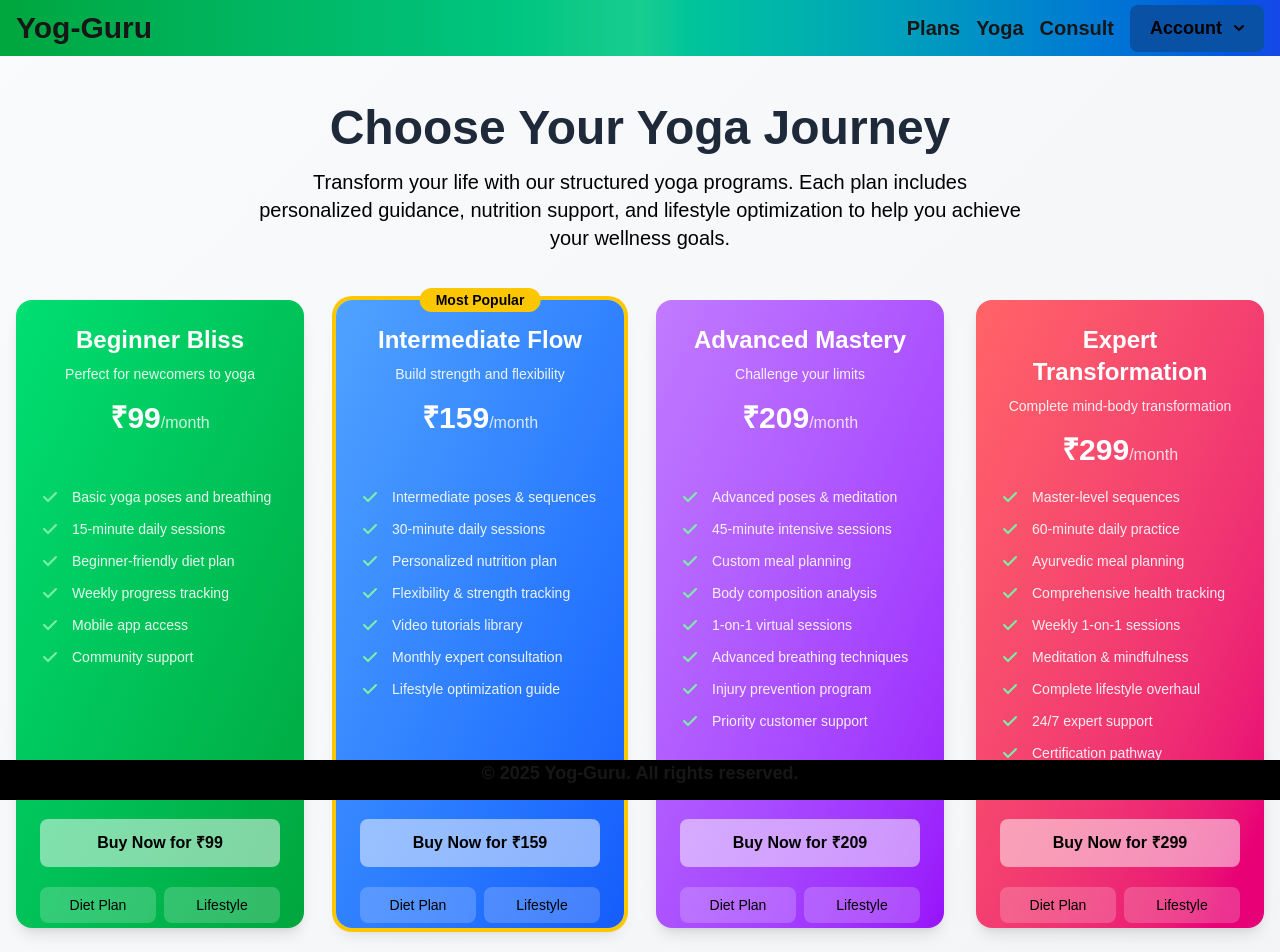
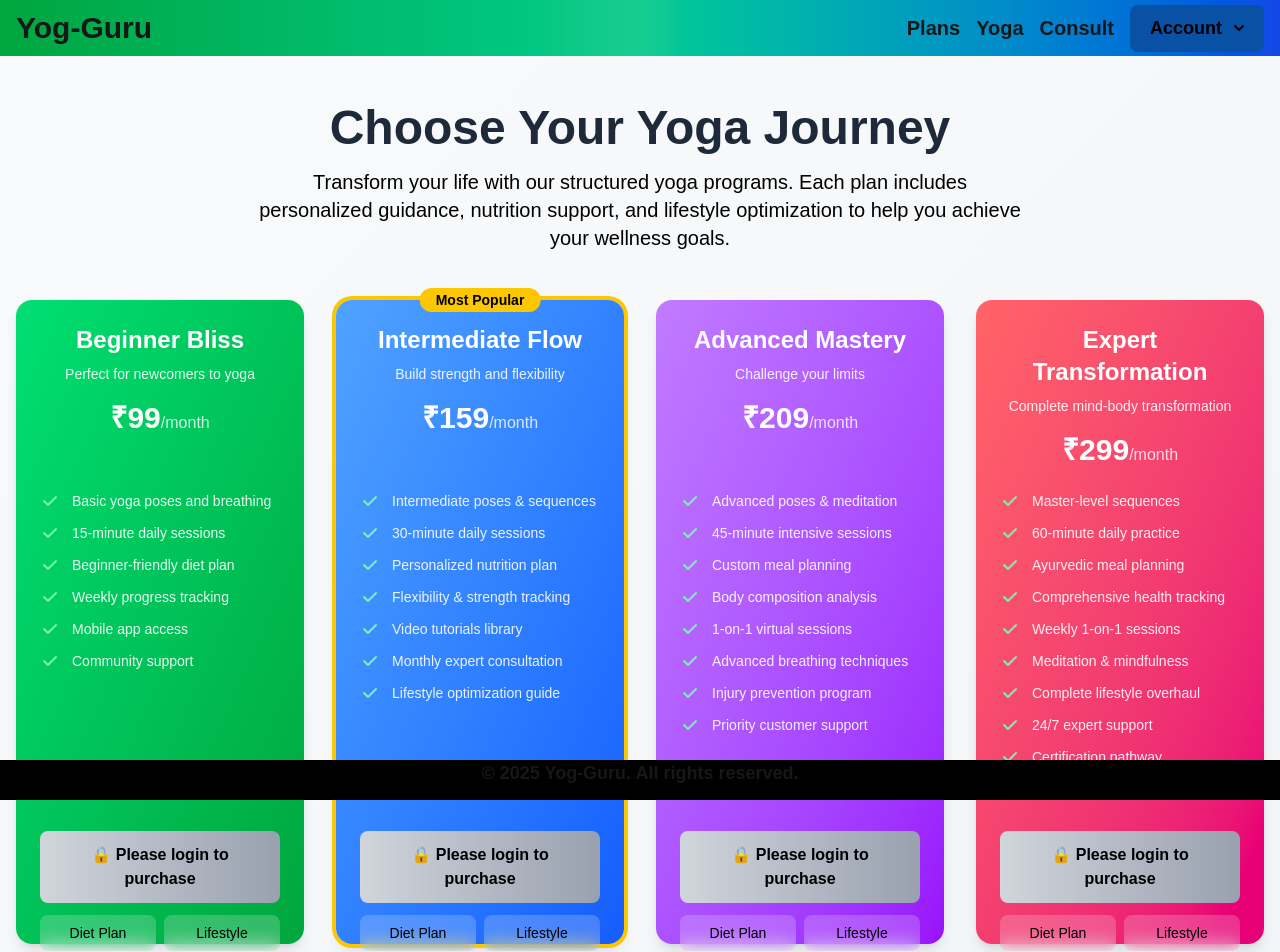
Before and after one commit to SubCoder006/Yog-Guru, a Next.js app: page /plans in a window 1280 px wide. Shown: the top 952 px of the page. Built offline with nearby package versions, Linux system fonts and the light colour scheme.

Commit message:
Update PaymentButton.jsx

```diff
--- a/components/PaymentButton.jsx
+++ b/components/PaymentButton.jsx
@@ -9,11 +9,24 @@ const PaymentButton = ({ plan, planId, customAmount, label }) => {
   const [loading, setLoading] = useState(false);
 
   const handlePayment = async () => {
-    if (!isAuthenticated) return;
+    console.log('🔥 Payment button clicked!', {
+      isAuthenticated,
+      user: user?.username,
+      plan: plan?.name,
+      planId,
+      customAmount
+    });
+
+    if (!isAuthenticated) {
+      alert('⚠️ Please login to continue with payment');
+      return;
+    }
 
     setLoading(true);
 
     try {
+      console.log('📝 Step 1: Creating Razorpay order...');
+
       // Create Razorpay order
       const orderResponse = await fetch('/api/payments/create-order', {
         method: 'POST',
@@ -22,32 +35,51 @@ const PaymentButton = ({ plan, planId, customAmount, label }) => {
           'x-user-id': user?.id?.toString?.() || ''
         },
         body: JSON.stringify({
-          planId,
-          customAmount,
-          description: plan?.name || label || 'Payment'
+          planId: planId || plan?.id,
+          customAmount: customAmount || plan?.amount,
+          description: plan?.name || label || 'Yog-Guru Premium'
         }),
       });
 
-      let orderData;
-      const rawText = await orderResponse.text();
-      try { orderData = JSON.parse(rawText); } catch { orderData = { error: rawText }; }
+      console.log('📊 Order API Response Status:', orderResponse.status);
 
       if (!orderResponse.ok) {
-        const message = orderData?.error || orderData?.message || 'Unable to create order';
-        throw new Error(message);
+        const errorText = await orderResponse.text();
+        console.error('❌ Order creation failed:', errorText);
+        throw new Error(`Failed to create order: ${errorText}`);
       }
+
+      const orderData = await orderResponse.json();
+      console.log('✅ Order created successfully:', orderData);
+
+      // Validate required fields
+      if (!orderData.keyId || !orderData.orderId || !orderData.amount) {
+        console.error('❌ Invalid order data:', orderData);
+        throw new Error('Invalid order response from server');
+      }
+
+      console.log('🔧 Step 2: Loading Razorpay script...');
+      await loadRazorpayScript();
+
+      console.log('🚀 Step 3: Opening Razorpay checkout...');
 
       // Initialize Razorpay checkout
       const options = {
         key: orderData.keyId,
         amount: orderData.amount,
-        currency: orderData.currency,
+        currency: orderData.currency || 'INR',
         name: 'Yog-Guru',
-        description: orderData.description || (plan?.name ? `${plan.name}` : 'Payment'),
+        description: orderData.description || `${plan?.name || 'Premium'} Subscription`,
+        image: '/logo.png', // Add your logo if available
         order_id: orderData.orderId,
+
         handler: async function (response) {
+          console.log('💳 Payment successful! Response:', response);
+          setLoading(true); // Keep loading during verification
+
           try {
-            // Verify payment on server
+            console.log('🔍 Step 4: Verifying payment...');
+
             const verifyResponse = await fetch('/api/payments/verify', {
               method: 'POST',
               headers: {
@@ -58,69 +90,168 @@ const PaymentButton = ({ plan, planId, customAmount, label }) => {
                 razorpay_order_id: response.razorpay_order_id,
                 razorpay_payment_id: response.razorpay_payment_id,
                 razorpay_signature: response.razorpay_signature,
-                planId,
+                planId: planId || plan?.id,
               }),
             });
 
             const verifyData = await verifyResponse.json();
+            console.log('🔍 Verification response:', verifyData);
 
-            if (verifyResponse.ok) {
+            if (verifyResponse.ok && verifyData.success) {
+              console.log('✅ Payment verified successfully!');
               // Payment successful - redirect to success page
-              window.location.href = '/payment/success';
+              window.location.href = `/payments/success?payment_id=${response.razorpay_payment_id}&plan=${plan?.name || 'Premium'}`;
             } else {
-              throw new Error(verifyData.error);
+              throw new Error(verifyData.error || 'Payment verification failed');
             }
           } catch (error) {
-            console.error('Payment verification failed:', error);
-            alert('Payment verification failed. Please contact support.');
+            console.error('❌ Payment verification failed:', error);
+            alert(`Payment verification failed: ${error.message}. Please contact support with Payment ID: ${response.razorpay_payment_id}`);
+            window.location.href = `/payments/failed?payment_id=${response.razorpay_payment_id}`;
           }
         },
+
         prefill: {
-          name: user?.username || 'Yog-Guru user',
-          email: user?.email || 'noreply@yogguru.local',
+          name: user?.username || user?.name || 'Yog-Guru User',
+          email: user?.email || 'user@yogguru.com',
+          contact: user?.phone || '',
         },
+
         theme: {
           color: '#3B82F6',
         },
+
         modal: {
           ondismiss: function() {
+            console.log('💔 Payment modal dismissed by user');
             setLoading(false);
           }
+        },
+
+        // Add retry configuration
+        retry: {
+          enabled: true,
+          max_count: 3
         }
       };
 
-      // Load Razorpay script if not already loaded
+      console.log('🎯 Opening Razorpay with options:', {
+        key: options.key,
+        amount: options.amount,
+        currency: options.currency,
+        order_id: options.order_id
+      });
+
       if (!window.Razorpay) {
-        const script = document.createElement('script');
-        script.src = 'https://checkout.razorpay.com/v1/checkout.js';
-        script.onload = () => {
-          const rzp = new window.Razorpay(options);
-          rzp.open();
-        };
-        document.body.appendChild(script);
-      } else {
-        const rzp = new window.Razorpay(options);
-        rzp.open();
+        throw new Error('Razorpay script not loaded properly');
       }
+
+      const rzp = new window.Razorpay(options);
+
+      // Handle Razorpay errors
+      rzp.on('payment.failed', function (response) {
+        console.error('💥 Razorpay payment failed:', response.error);
+        alert(`Payment failed: ${response.error.description}`);
+        setLoading(false);
+      });
+
+      rzp.open();
+
     } catch (error) {
-      console.error('Payment initiation failed:', error);
-      alert(`Razorpay order creation failed: ${error?.message || 'Unknown error'}`);
-    } finally {
+      console.error('💥 Payment initiation failed:', error);
+      alert(`❌ Payment failed: ${error?.message || 'Unknown error occurred'}`);
       setLoading(false);
     }
   };
+
+  // Enhanced Razorpay script loader with better error handling
+  const loadRazorpayScript = () => {
+    return new Promise((resolve, reject) => {
+      // Check if Razorpay is already loaded
+      if (window.Razorpay) {
+        console.log('✅ Razorpay already loaded');
+        resolve();
+        return;
+      }
+
+      // Check if script is already being loaded
+      const existingScript = document.querySelector('script[src*="checkout.razorpay.com"]');
+      if (existingScript) {
+        console.log('⏳ Razorpay script already loading...');
+        existingScript.onload = resolve;
+        existingScript.onerror = reject;
+        return;
+      }
+
+      console.log('📥 Loading Razorpay script...');
+      const script = document.createElement('script');
+      script.src = 'https://checkout.razorpay.com/v1/checkout.js';
+      script.async = true;
+
+      script.onload = () => {
+        console.log('✅ Razorpay script loaded successfully');
+        resolve();
+      };
+
+      script.onerror = (error) => {
+        console.error('❌ Failed to load Razorpay script:', error);
+        reject(new Error('Failed to load Razorpay checkout script'));
+      };
+
+      document.body.appendChild(script);
+
+      // Timeout after 10 seconds
+      setTimeout(() => {
+        if (!window.Razorpay) {
+          reject(new Error('Razorpay script load timeout'));
+        }
+      }, 10000);
+    });
+  };
+
+  // Don't render if not authenticated
+  if (!isAuthenticated) {
+    return (
+      <div className="w-full py-3 px-6 rounded-lg font-semibold bg-gradient-to-r from-gray-300 to-gray-400 text-gray-600 text-center cursor-not-allowed">
+        <span className="flex items-center justify-center">
+          🔒 Please login to purchase
+        </span>
+      </div>
+    );
+  }
+
+  const displayAmount = customAmount || plan?.amount;
 
   return (
     <button
       onClick={handlePayment}
       disabled={loading}
-      className={`w-full py-3 px-6 rounded-lg font-semibold transition-colors ${
-        loading
-          ? 'bg-gray-400 cursor-not-allowed'
-          : 'bg-white/50 hover:bg-gray-200/50 text-white'
-      }`}
+      className={`
+        w-full max-w-full py-3 px-4 rounded-lg font-semibold text-base transition-all duration-300
+        ${loading
+          ? 'bg-gradient-to-r from-gray-400 to-gray-500 cursor-not-allowed shadow-none'
+          : 'bg-gradient-to-r from-blue-500 via-purple-500 to-pink-500 hover:from-blue-600 hover:via-purple-600 hover:to-pink-600 text-white shadow-lg hover:shadow-xl transform hover:scale-[1.02] active:scale-[0.98]'
+        }
+        focus:outline-none focus:ring-2 focus:ring-purple-300 focus:ring-offset-2
+        overflow-hidden
+      `}
     >
-      {loading ? 'Processing...' : (label || (plan?.amount ? `Buy Now for ₹${plan.amount}` : 'Buy Now'))}
+      {loading ? (
+        <span className="flex items-center justify-center text-sm">
+          <svg className="animate-spin -ml-1 mr-2 h-4 w-4 text-white" fill="none" viewBox="0 0 24 24">
+            <circle className="opacity-25" cx="12" cy="12" r="10" stroke="currentColor" strokeWidth="4"></circle>
+            <path className="opacity-75" fill="currentColor" d="M4 12a8 8 0 018-8V0C5.373 0 0 5.373 0 12h4zm2 5.291A7.962 7.962 0 014 12H0c0 3.042 1.135 5.824 3 7.938l3-2.647z"></path>
+          </svg>
+          Processing...
+        </span>
+      ) : (
+        <span className="flex items-center justify-center text-sm truncate">
+          💳 <span className="ml-1 truncate">{label || (displayAmount ? `Buy for ₹${displayAmount}` : 'Subscribe')}</span>
+          <svg className="ml-1 h-4 w-4 flex-shrink-0" fill="none" stroke="currentColor" viewBox="0 0 24 24">
+            <path strokeLinecap="round" strokeLinejoin="round" strokeWidth="2" d="M13 7l5 5m0 0l-5 5m5-5H6"></path>
+          </svg>
+        </span>
+      )}
     </button>
   );
 };
```
